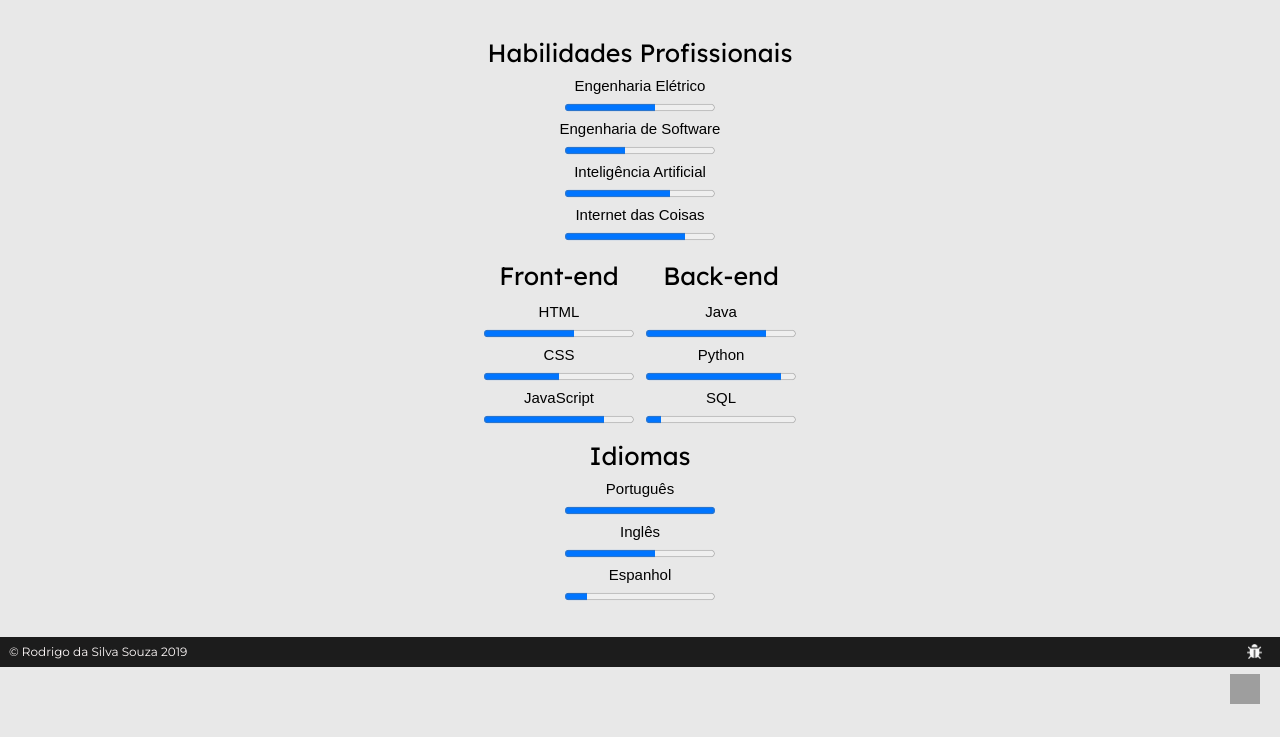
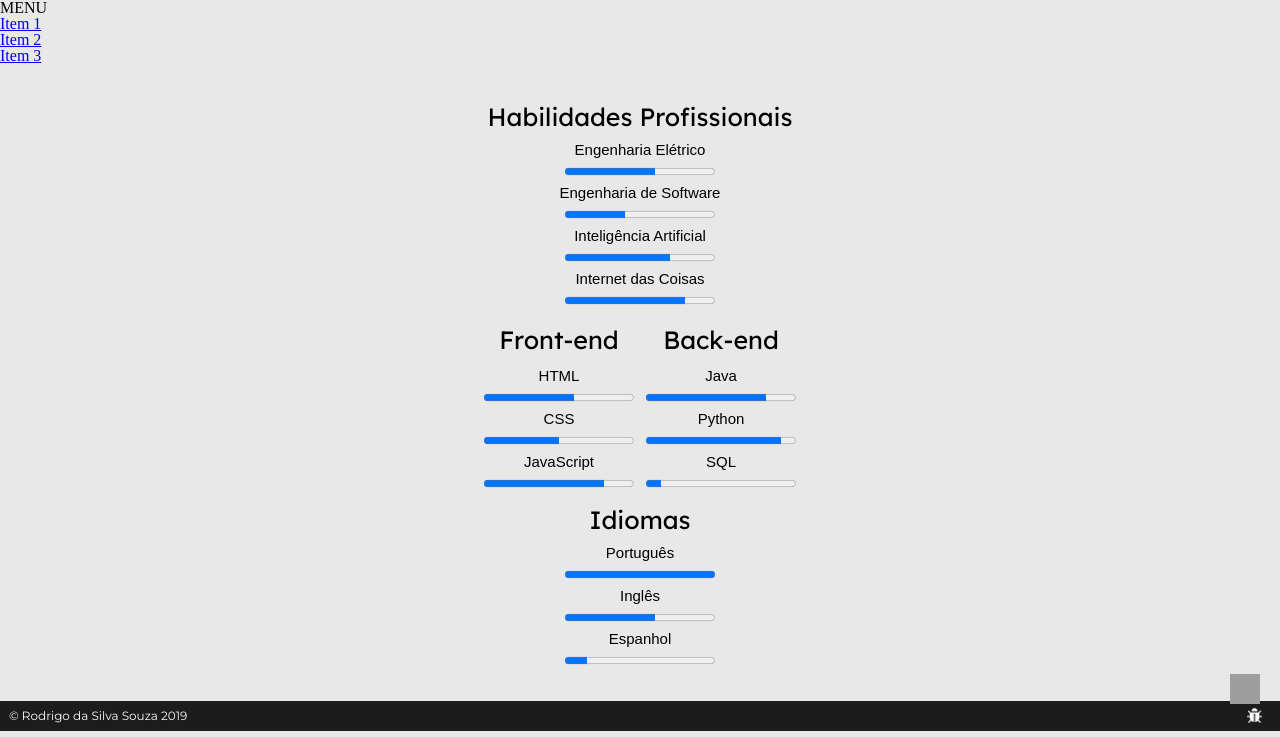
Before and after one commit to Rodrigosis/rodrigo.engineer, a Flask app: page / in a window 1280 px wide. Shown: the part 63-800 px from the top of the page. Run offline with Flask 2, Linux system fonts and the light colour scheme; some web fonts are replaced; grey boxes are pictures that could not be loaded.

Commit message:
Criação de menu lateral iniciada

```diff
--- a/static/css/template.css
+++ b/static/css/template.css
@@ -128,3 +128,13 @@ footer ul li {
 .linguagens {
     display: inline-flex;
 }
+
+.sidebar {
+    width: 25%
+    background-color: #00000
+    display: inline-box
+}
+
+.sidebar_item {
+    color: #fffff
+}
--- a/templates/template.html
+++ b/templates/template.html
@@ -48,6 +48,14 @@
         </nav>
         <div id="idea"><a href="#"><img src="{{ url_for('static', filename='img/lampada.png') }}" width="30" height="30" alt="Sugira ideias"></a></div>
     </header>
+    <aside class="sidebar">
+        <h3>MENU</h3>
+        <ul>
+            <li><a href="#" class="sidebar_item">Item 1</a></li>
+            <li><a href="#" class="sidebar_item">Item 2</a></li>
+            <li><a href="#" class="sidebar_item">Item 3</a></li>
+        </ul>
+    </aside>
     <main class="corpo">
         {% block conteudo %}
 
@@ -71,5 +79,5 @@
         </ul>
     </footer>
   </body>
-  <script type="text/javascript" src="{{ url_for('static', filename='template.js') }}"></script>
+  <script type="text/javascript" src="{{ url_for('static', filename='js/template.js') }}"></script>
 </html>
```
